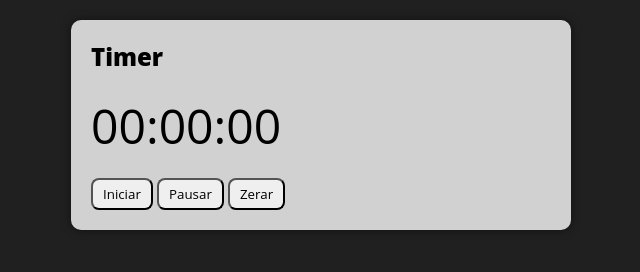
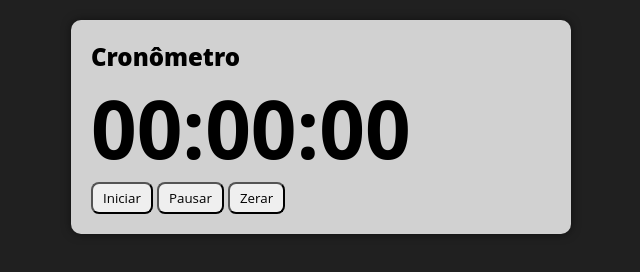
Before and after one commit to leonardvsc/CursoJS, a plain HTML site: page aula47/index.html in a window 1280 px wide. Shown: the whole page, without its empty margins (319-959 px from the left). Drawn offline with Linux system fonts and the light colour scheme.

Commit message:
Update index.html

```diff
--- a/aula47/index.html
+++ b/aula47/index.html
@@ -37,11 +37,6 @@
 
       .container h1 {
         font-weight: 800;
-        margin-bottom: 20px;
-      }
-
-      .container p {
-        margin-bottom: 20px;
       }
 
       button {
@@ -50,14 +45,16 @@
       }
 
       .relogio {
-        font-size: 3em;
+        font-weight: 700;
+        font-size: 5em;
+        padding: 0;
       }
     </style>
   </head>
 
   <body>
     <section class="container">
-      <h1>Timer</h1>
+      <h1>Cronômetro</h1>
       <p class="relogio">00:00:00</p>
       <button class="iniciar">Iniciar</button>
       <button class="pausar">Pausar</button>
```
